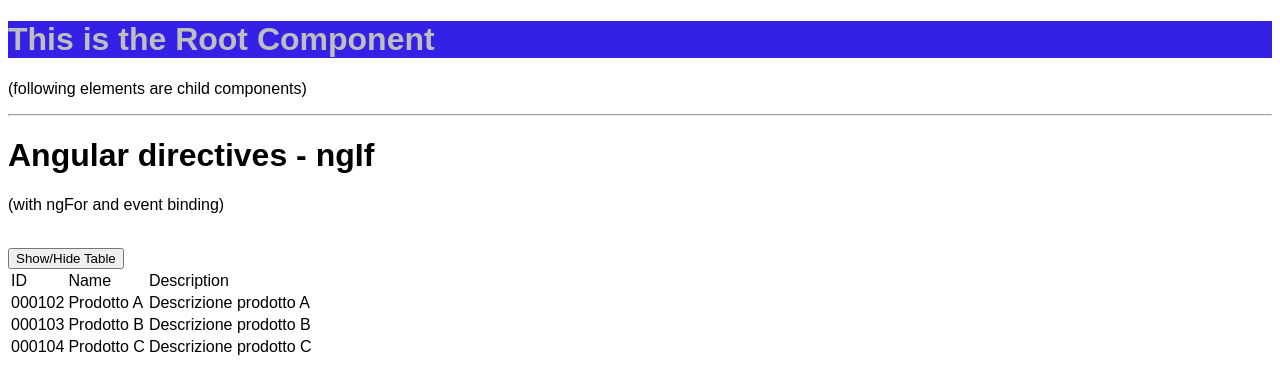
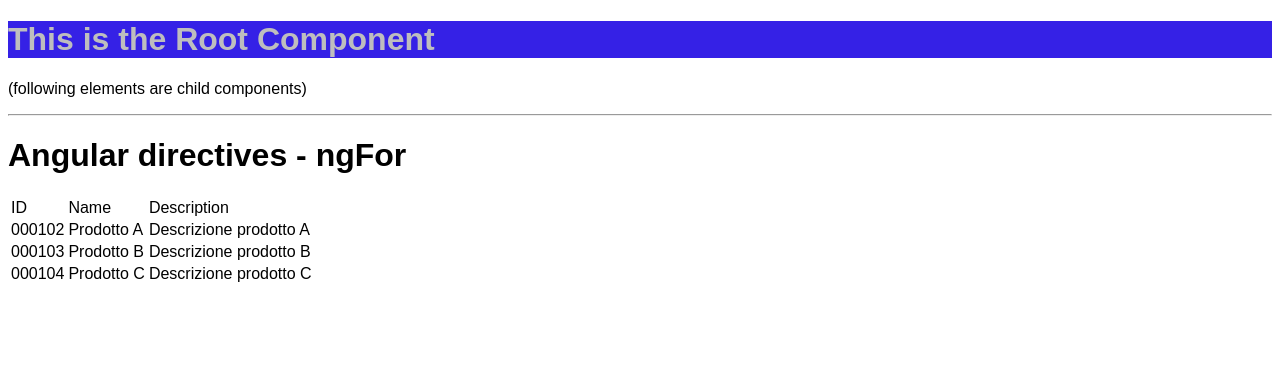
Before and after one commit to maurizio-meluzzi-accenture/AngLab, an Angular app: page / in a window 1280 px wide. Shown: the top 390 px of the page. Built offline with nearby package versions, Linux system fonts and the light colour scheme.

Commit message:
prt-007-on

```diff
--- a/src/app/app.component.html
+++ b/src/app/app.component.html
@@ -1,4 +1,4 @@
 <h1>This is the Root Component</h1>
 <p>(following elements are child components)</p>
 
-<app-prt-008></app-prt-008>
+<app-prt-007></app-prt-007>
```
